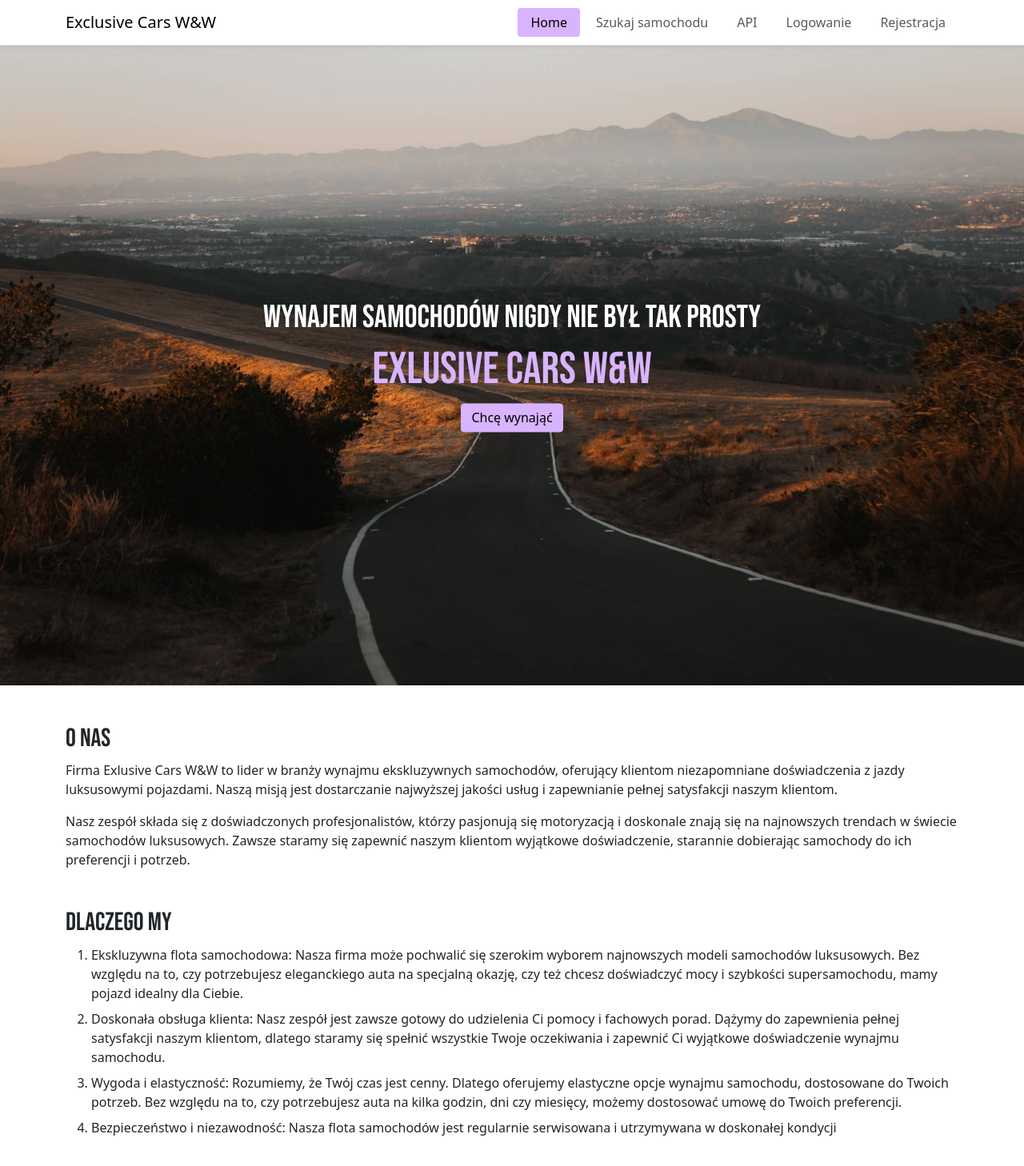
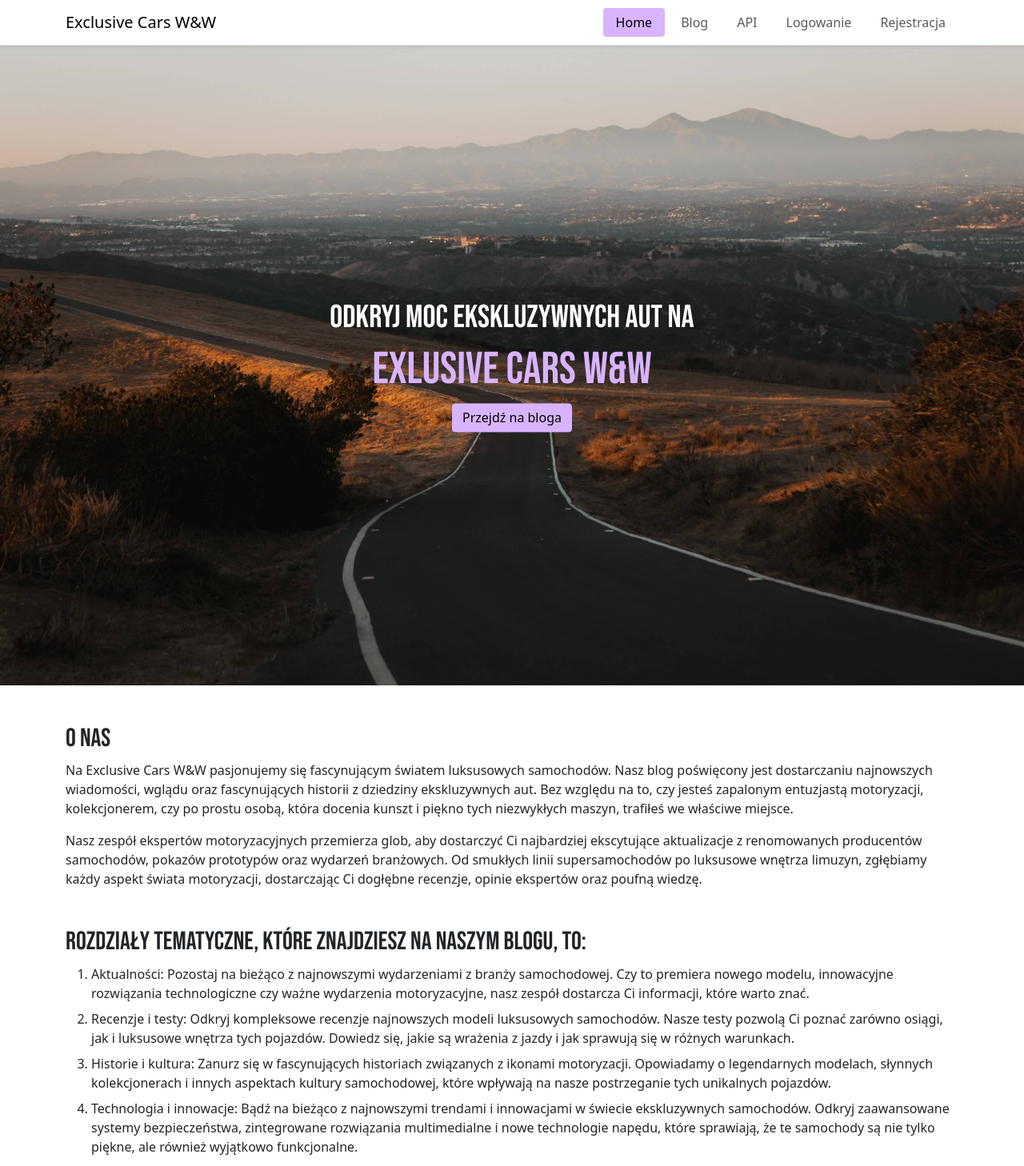
Before and after one commit to wsei-projects/ExclusiveCarsWAndW.Front, a React (Vite) app: page / in a window 1280 px wide. Shown: the top 1458 px of the page at 80% size. Built offline with nearby package versions, Linux system fonts and the light colour scheme; no server answers.

Commit message:
feat: add post section

```diff
--- a/src/assets/scss/custom.scss
+++ b/src/assets/scss/custom.scss
@@ -35,6 +35,6 @@ h6 {
 }
 
 .card-img-top {
-  height: 190px;
+  height: 290px;
   object-fit: cover;
 }
--- a/src/components/Banner.tsx
+++ b/src/components/Banner.tsx
@@ -6,16 +6,10 @@ export default function Banner() {
     return (
         <section className="banner position-relative">
             <div className="position-absolute text-center top-50 start-50 translate-middle w-75">
-        <h2 className="text-uppercase text-white">
-          Wynajem samochodów nigdy nie był tak prosty
-        </h2>
+                <h2 className="text-uppercase text-white">Odkryj Moc Ekskluzywnych Aut na</h2>
                 <h1 className="text-primary">Exlusive Cars W&W</h1>
-        <button
-          type="button"
-          className="btn btn-primary"
-          onClick={() => navigate("/search-car")}
-        >
-          Chcę wynająć
+                <button type="button" className="btn btn-primary" onClick={() => navigate("/blog")}>
+                    Przejdź na bloga
                 </button>
             </div>
         </section>
--- a/src/components/Card.tsx
+++ b/src/components/Card.tsx
@@ -1,22 +1,18 @@
-import { Car } from "../types/interfaces";
+import { Post } from "../types/interfaces";
+import { Link } from "react-router-dom";
 
-export default function Card({ car }: { car: Car }) {
-  const classCar = ["Luxury", "Economy", "SUV", "Sports"];
-
+export default function Card({ post }: { post: Post }) {
     return (
         <div className="card w-100 mb-4">
-      <img src={car.imageUrl} alt={car.brand} className="card-img-top" />
+            <img src={post.imageUrl} alt={post.title} className="card-img-top" />
             <div className="card-body">
-        <h5 className="card-title">
-          {car.brand} {car.model}
-        </h5>
-        <p className="card-text mb-1">{classCar[car.class]}</p>
-        <p className="card-text mb-1">Rocznik: {car.year}</p>
-        <p className="card-text mb-2">Cena wynajmu (na jeden dzień): {car.pricePerDay}zł</p>
-        <p className="card-text mb-2">{car.description}</p>
-        <a href="#" className="btn btn-primary w-100">
-          Wynajmij
-        </a>
+                <h5 className="card-title">{post.title}</h5>
+                <p className="card-text mb-1">Data utworzenia: {post.creationDate}</p>
+                <p className="card-text mb-1">Samochód: - </p>
+                <p className="card-text mb-3">{post.shortDescription}</p>
+                <Link to={`/blog/${post.id}`} className="btn btn-primary">
+                    Zobacz więcej
+                </Link>
             </div>
         </div>
     );
--- a/src/components/layout/Navigation.tsx
+++ b/src/components/layout/Navigation.tsx
@@ -10,8 +10,8 @@ const navigation = [
     },
     {
         id: 2,
-        name: "Szukaj samochodu",
-        url: "/search-car",
+        name: "Blog",
+        url: "/blog",
     },
     {
         id: 3,
--- a/src/pages/search-car.tsx
+++ b/src/pages/blog.tsx
@@ -1,23 +1,23 @@
 import { useState, useEffect } from "react";
 import Card from "../components/Card";
-import { Car } from "../types/interfaces";
+import { Post } from "../types/interfaces";
 import axios from "axios";
 
 export default function SearchCarPage() {
-    const [cars, setCars] = useState<Array<Car>>([]);
+    const [posts, setPosts] = useState<Array<Post>>([]);
 
     useEffect(() => {
         axios.get(`/api/Car`).then((response) => {
-            setCars(response.data);
+            setPosts(response.data);
         });
     }, []);
 
     return (
         <section className="row">
-            <h2 className="mb-4">Znajdź swój wymarzony samochód</h2>
-            {cars.map((car) => (
-                <div key={car.id} className="col-xl-3 col-lg-4 col-md-6 col-12">
-                    <Card car={car} />
+            <h2 className="mb-4">Przeglądaj posty</h2>
+            {posts.map((post) => (
+                <div key={post.id} className="col-12">
+                    <Card post={post} />
                 </div>
             ))}
         </section>
--- a/src/pages/index.tsx
+++ b/src/pages/index.tsx
@@ -4,46 +4,46 @@ export default function IndexPage() {
             <div className="my-5">
                 <h2>O nas</h2>
                 <p>
-          Firma Exlusive Cars W&W to lider w branży wynajmu ekskluzywnych
-          samochodów, oferujący klientom niezapomniane doświadczenia z jazdy
-          luksusowymi pojazdami. Naszą misją jest dostarczanie najwyższej
-          jakości usług i zapewnianie pełnej satysfakcji naszym klientom.
+                    Na Exclusive Cars W&W pasjonujemy się fascynującym światem luksusowych samochodów. Nasz blog poświęcony jest
+                    dostarczaniu najnowszych wiadomości, wglądu oraz fascynujących historii z dziedziny ekskluzywnych aut. Bez
+                    względu na to, czy jesteś zapalonym entuzjastą motoryzacji, kolekcjonerem, czy po prostu osobą, która docenia
+                    kunszt i piękno tych niezwykłych maszyn, trafiłeś we właściwe miejsce.
                 </p>
                 <p>
-          Nasz zespół składa się z doświadczonych profesjonalistów, którzy
-          pasjonują się motoryzacją i doskonale znają się na najnowszych
-          trendach w świecie samochodów luksusowych. Zawsze staramy się zapewnić
-          naszym klientom wyjątkowe doświadczenie, starannie dobierając
-          samochody do ich preferencji i potrzeb.
+                    Nasz zespół ekspertów motoryzacyjnych przemierza glob, aby dostarczyć Ci najbardziej ekscytujące aktualizacje
+                    z renomowanych producentów samochodów, pokazów prototypów oraz wydarzeń branżowych. Od smukłych linii
+                    supersamochodów po luksusowe wnętrza limuzyn, zgłębiamy każdy aspekt świata motoryzacji, dostarczając Ci
+                    dogłębne recenzje, opinie ekspertów oraz poufną wiedzę.
                 </p>
             </div>
 
             <div className="my-5">
-        <h2>Dlaczego my</h2>
+                <h2>Rozdziały tematyczne, które znajdziesz na naszym blogu, to:</h2>
                 <ol>
                     <li className="mb-2">
-            Ekskluzywna flota samochodowa: Nasza firma może pochwalić się
-            szerokim wyborem najnowszych modeli samochodów luksusowych. Bez
-            względu na to, czy potrzebujesz eleganckiego auta na specjalną
-            okazję, czy też chcesz doświadczyć mocy i szybkości supersamochodu,
-            mamy pojazd idealny dla Ciebie.
+                        Aktualności: Pozostaj na bieżąco z najnowszymi wydarzeniami z branży samochodowej. Czy to premiera nowego
+                        modelu, innowacyjne rozwiązania technologiczne czy ważne wydarzenia motoryzacyjne, nasz zespół dostarcza
+                        Ci informacji, które warto znać.
                     </li>
                     <li className="mb-2">
-            Doskonała obsługa klienta: Nasz zespół jest zawsze gotowy do
-            udzielenia Ci pomocy i fachowych porad. Dążymy do zapewnienia pełnej
-            satysfakcji naszym klientom, dlatego staramy się spełnić wszystkie
-            Twoje oczekiwania i zapewnić Ci wyjątkowe doświadczenie wynajmu
-            samochodu.
+                        Recenzje i testy: Odkryj kompleksowe recenzje najnowszych modeli luksusowych samochodów. Nasze testy
+                        pozwolą Ci poznać zarówno osiągi, jak i luksusowe wnętrza tych pojazdów. Dowiedz się, jakie są wrażenia z
+                        jazdy i jak sprawują się w różnych warunkach.
                     </li>
                     <li className="mb-2">
-            Wygoda i elastyczność: Rozumiemy, że Twój czas jest cenny. Dlatego
-            oferujemy elastyczne opcje wynajmu samochodu, dostosowane do Twoich
-            potrzeb. Bez względu na to, czy potrzebujesz auta na kilka godzin,
-            dni czy miesięcy, możemy dostosować umowę do Twoich preferencji.
+                        Historie i kultura: Zanurz się w fascynujących historiach związanych z ikonami motoryzacji. Opowiadamy o
+                        legendarnych modelach, słynnych kolekcjonerach i innych aspektach kultury samochodowej, które wpływają na
+                        nasze postrzeganie tych unikalnych pojazdów.
+                    </li>
+                    <li className="mb-2">
+                        Technologia i innowacje: Bądź na bieżąco z najnowszymi trendami i innowacjami w świecie ekskluzywnych
+                        samochodów. Odkryj zaawansowane systemy bezpieczeństwa, zintegrowane rozwiązania multimedialne i nowe
+                        technologie napędu, które sprawiają, że te samochody są nie tylko piękne, ale również wyjątkowo
+                        funkcjonalne.
                     </li>
                     <li>
-            Bezpieczeństwo i niezawodność: Nasza flota samochodów jest
-            regularnie serwisowana i utrzymywana w doskonałej kondycji
+                        Poradniki i porównania: Pomagamy Ci w podejmowaniu świadomych decyzji dotyczących zakupu luksusowego
+                        samochodu. Dostarczamy poradników, wskazówek oraz porównań różnych modeli, abyś mógł dokonać najlepsz
                     </li>
                 </ol>
             </div>
```
Also changed, not shown: src/main.tsx (+8 -3 lines), src/pages/post.tsx (added, +124 -0 lines), src/types/interfaces.ts (+13 -7 lines). Lines whose indentation alone changed are shown as unchanged.
